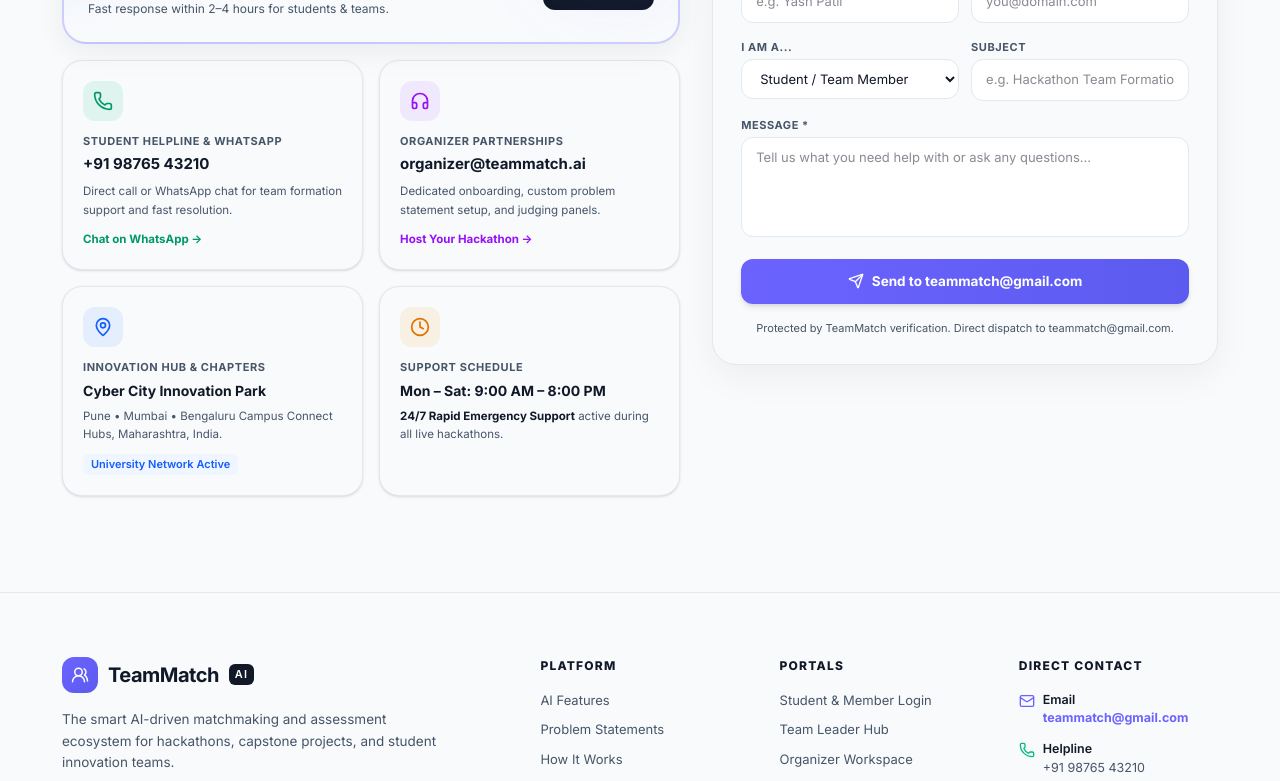
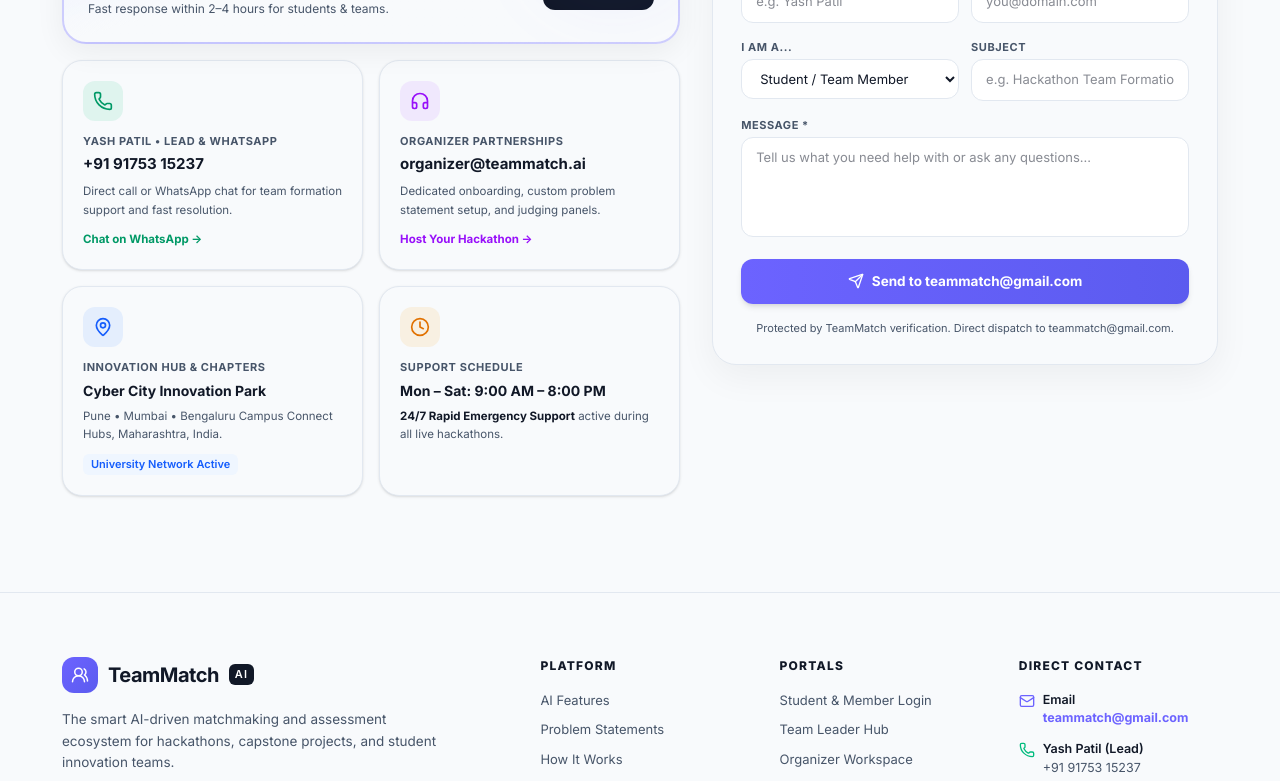
Before and after one commit to yashnpatil2007-cloud/teammatch, a React (Vite) app: page / in a window 1280 px wide. Shown: the part 3780-4561 px from the top of the page. Built offline with nearby package versions, Linux system fonts and the light colour scheme; no server answers.

Commit message:
fix: update phone and whatsapp to Yash Patil (9175315237) on landing page

```diff
--- a/src/pages/Landing.jsx
+++ b/src/pages/Landing.jsx
@@ -237,13 +237,13 @@ export default function Landing(){
         <div className="w-10 h-10 rounded-xl bg-emerald-500/10 text-emerald-600 flex items-center justify-center mb-3">
          <Phone className="w-5 h-5" />
         </div>
-        <div className="text-[11px] font-bold uppercase tracking-wider text-[var(--text-secondary)]">Student Helpline &amp; WhatsApp</div>
-        <div className="text-[15px] font-bold text-[var(--text-primary)] mt-1">+91 98765 43210</div>
+        <div className="text-[11px] font-bold uppercase tracking-wider text-[var(--text-secondary)]">Yash Patil • Lead &amp; WhatsApp</div>
+        <div className="text-[15px] font-bold text-[var(--text-primary)] mt-1">+91 91753 15237</div>
         <p className="text-[11.5px] text-[var(--text-secondary)] mt-1.5 leading-relaxed">
          Direct call or WhatsApp chat for team formation support and fast resolution.
         </p>
         <a
-         href="https://wa.me/919876543210?text=Hi%20TeamMatch%20Support"
+         href="https://wa.me/919175315237?text=Hi%20Yash,%20regarding%20TeamMatch"
          target="_blank"
          rel="noreferrer"
          className="mt-3 inline-flex items-center gap-1.5 text-[11.5px] font-bold text-emerald-600 hover:underline"
@@ -452,9 +452,9 @@ export default function Landing(){
         <Mail className="w-4 h-4" />
        </a>
        <a
-        href="tel:+919876543210"
+        href="tel:+919175315237"
         className="w-9 h-9 rounded-full bg-[var(--surface)] hover:bg-emerald-600 hover:text-white flex items-center justify-center transition border border-[var(--border)]"
-        title="Call Us: +91 98765 43210"
+        title="Call Yash Patil: +91 91753 15237"
        >
         <Phone className="w-4 h-4" />
        </a>
@@ -525,9 +525,9 @@ export default function Landing(){
        <li className="flex items-start gap-2">
         <Phone className="w-4 h-4 text-emerald-500 shrink-0 mt-0.5" />
         <div>
-         <div className="font-semibold text-[var(--text-primary)]">Helpline</div>
-         <a href="tel:+919876543210" className="hover:underline">
-          +91 98765 43210
+         <div className="font-semibold text-[var(--text-primary)]">Yash Patil (Lead)</div>
+         <a href="tel:+919175315237" className="hover:underline">
+          +91 91753 15237
          </a>
         </div>
        </li>
```
